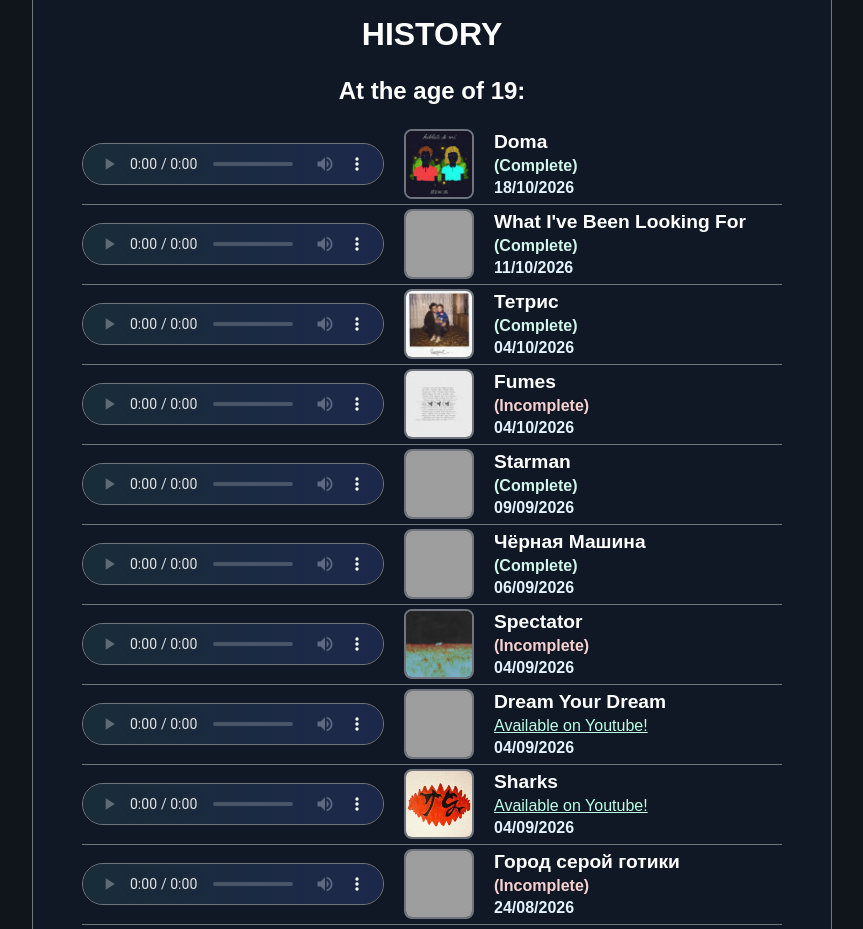
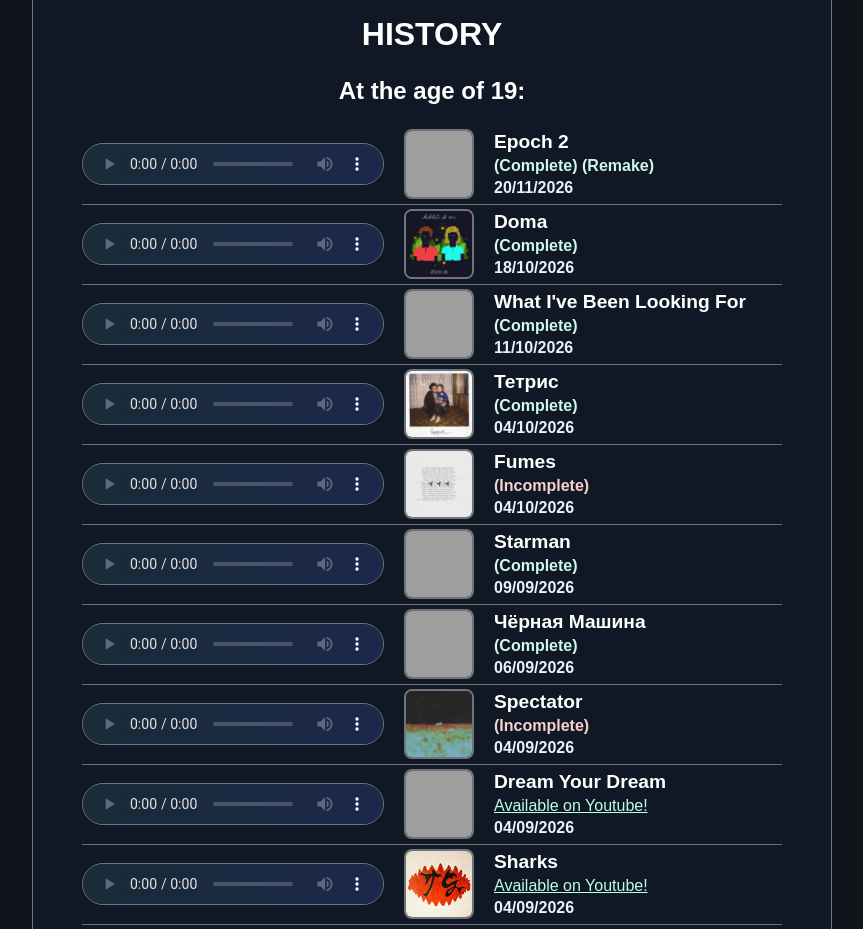
Before and after one commit to ThiagoTG26/ThiagoTG26.github.io, a plain HTML site: page songs.html in a window 1280 px wide. Shown: the part 1100-2029 px from the top of the page, without its empty margins (208-1071 px from the left). Drawn offline with Linux system fonts and the light colour scheme; grey boxes are pictures that could not be loaded.

Commit message:
Update songs.html

```diff
--- a/songs.html
+++ b/songs.html
@@ -147,6 +147,19 @@
         <h1 style="margin-bottom: 0; margin-top: 80px;">HISTORY</h1>
 
         <h2 style="margin-bottom: 0; margin-top: 0;">At the age of 19:</h2>
+
+        <div class="song">
+            <img src="images/epoch.png" alt="">
+            <div class="info">
+                <h1>Epoch 2</h1>
+                <h3 style="color: var(--description);">(Complete) (Remake)</h3>
+                <h3>20/11/2026</h3>
+            </div>
+            <audio controls>
+                <source src="songs/Epoch4.mp3" type="audio/mpeg">
+                Not working
+            </audio>
+        </div>
 
         <div class="song">
             <img src="images/doma.png" alt="">
```
